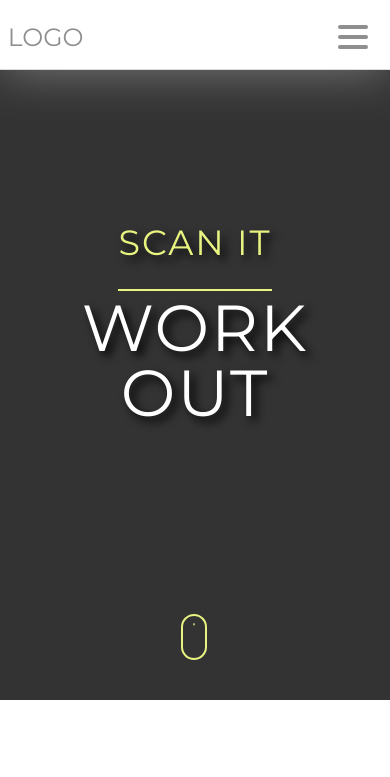
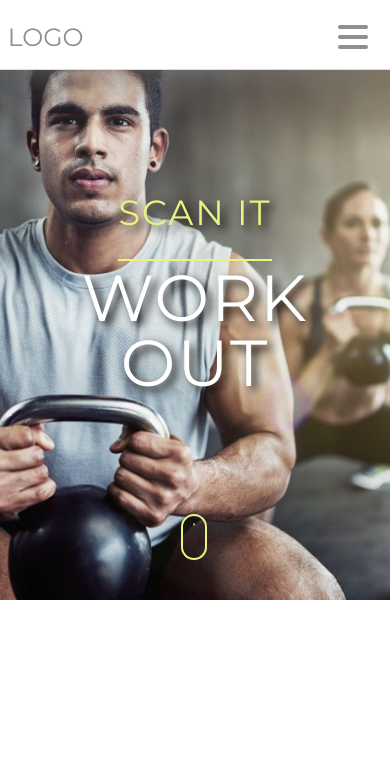
Before and after one commit to AlexMenziesEHB/Grow-II, a plain HTML site: page index.html in a window 390 px wide. Shown: the top 777 px of the page. Drawn offline with nearby package versions, Linux system fonts and the light colour scheme; a script that the page names is missing.

Commit message:
phone  test

```diff
--- a/CSS/style.css
+++ b/CSS/style.css
@@ -307,6 +307,20 @@ p {
 }
 
 @media only screen and (max-width: 766px) {
+  .hero {
+    position: relative;
+    background: #333 url(../Sources/Pictures/squat.jpg) fixed top no-repeat;
+    -webkit-background-size: cover;
+    -moz-background-size: cover;
+    background-size: cover;
+    text-align: center;
+    color: #fff;
+    padding-top: 80px;
+    min-height: 600px;
+    letter-spacing: 2px;
+    font-family: "Montserrat", sans-serif;
+  }
+
   .hero h1 {
     font-size: 65px;
     line-height: 1;
```
